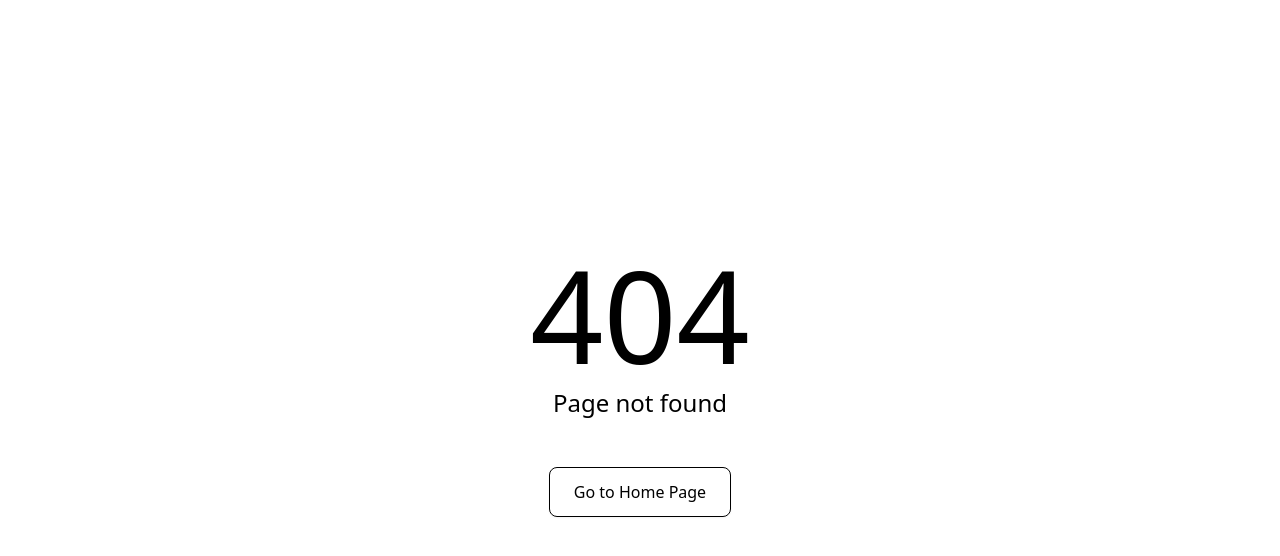
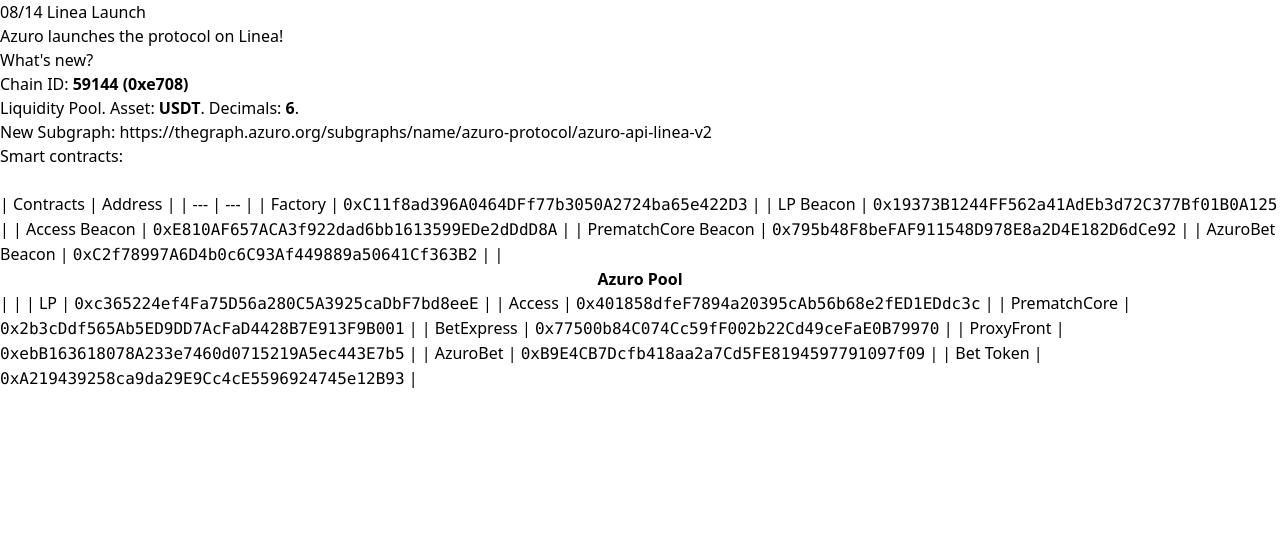
Before and after one commit to Azuro-protocol/gem-docs, a Next.js app: page /releases/5-linea in a window 1280 px wide. Before the commit this address had no page. Shown: the top 556 px of the page. Built offline with nearby package versions, Linux system fonts and the light colour scheme.

Commit message:
add linea release

```diff
--- a/pages/apis/subgraph/overview.mdx
+++ b/pages/apis/subgraph/overview.mdx
@@ -14,6 +14,7 @@ to query Azuro data.
 - Gnosis: https://thegraph.azuro.org/subgraphs/name/azuro-protocol/azuro-api-gnosis-v2
 - Polygon: https://thegraph.azuro.org/subgraphs/name/azuro-protocol/azuro-api-polygon-v2
 - Arbitrum: https://thegraph.azuro.org/subgraphs/name/azuro-protocol/azuro-api-arbitrum-one-v2
+- Linea: https://thegraph.azuro.org/subgraphs/name/azuro-protocol/azuro-api-linea-v2
 
 ### Development 2.7.3
 - Gnosis: https://thegraph.azuro.org/subgraphs/name/azuro-protocol/azuro-api-gnosis-dev-v2
--- a/pages/contracts/deployment-addresses.mdx
+++ b/pages/contracts/deployment-addresses.mdx
@@ -43,7 +43,19 @@ import { Tab, Tabs } from 'nextra-theme-docs'
 
 ### Contracts (Production)
 
-<Tabs className="mt-6" items={[ 'Arbitrum v2.7.3', 'Polygon v2.7.3', 'Gnosis v2.7.3' ]}>
+<Tabs className="mt-6" items={[ 'Linea v2.7.3', 'Arbitrum v2.7.3', 'Polygon v2.7.3', 'Gnosis v2.7.3' ]}>
+  <Tab>
+    <div className="overflow-auto">
+|||
+| --- | --- |
+| [LP](/contracts/lp) | `0xc365224ef4Fa75D56a280C5A3925caDbF7bd8eeE` |
+| [Access](/contracts/access) | `0x401858dfeF7894a20395cAb56b68e2fED1EDdc3c` |
+| [PrematchCore](/contracts/prematch-core) | `0x2b3cDdf565Ab5ED9DD7AcFaD4428B7E913F9B001` |
+| [BetExpress](/contracts/bet-express) | `0x77500b84C074Cc59fF002b22Cd49ceFaE0B79970` |
+| [AzuroBet](/contracts/azuro-bet) | `0xB9E4CB7Dcfb418aa2a7Cd5FE8194597791097f09` |
+| [ProxyFront](/contracts/proxy-front) | `0xebB163618078A233e7460d0715219A5ec443E7b5` |
+    </div>
+  </Tab>
   <Tab>
     <div className="overflow-auto">
 |||
--- /dev/null
+++ b/pages/releases/5-linea.mdx
@@ -0,0 +1,28 @@
+# 08/14 Linea Launch
+
+Azuro launches the protocol on Linea!
+
+### What's new?
+
+1. Chain ID: <b>59144 (0xe708)</b>
+2. Liquidity Pool. Asset: <b>USDT</b>. Decimals: <b>6</b>.
+3. New Subgraph: https://thegraph.azuro.org/subgraphs/name/azuro-protocol/azuro-api-linea-v2
+4. Smart contracts:
+
+<div className="mt-6 overflow-auto">
+  | Contracts | Address |
+  | --- | --- |
+  | [Factory](/contracts/factory) | `0xC11f8ad396A0464DFf77b3050A2724ba65e422D3` |
+  | [LP Beacon](/contracts/lp) | `0x19373B1244FF562a41AdEb3d72C377Bf01B0A125` |
+  | [Access Beacon](/contracts/access) | `0xE810AF657ACA3f922dad6bb1613599EDe2dDdD8A` |
+  | [PrematchCore Beacon](/contracts/prematch-core) | `0x795b48F8beFAF911548D978E8a2D4E182D6dCe92` |
+  | [AzuroBet Beacon](/contracts/azuro-bet) | `0xC2f78997A6D4b0c6C93Af449889a50641Cf363B2` |
+  | <b className="block text-center">Azuro Pool</b> |  |
+  | [LP](/contracts/lp) | `0xc365224ef4Fa75D56a280C5A3925caDbF7bd8eeE` |
+  | [Access](/contracts/access) | `0x401858dfeF7894a20395cAb56b68e2fED1EDdc3c` |
+  | [PrematchCore](/contracts/prematch-core) | `0x2b3cDdf565Ab5ED9DD7AcFaD4428B7E913F9B001` |
+  | [BetExpress](/contracts/bet-express) | `0x77500b84C074Cc59fF002b22Cd49ceFaE0B79970` |
+  | [ProxyFront](/contracts/proxy-front) | `0xebB163618078A233e7460d0715219A5ec443E7b5` |
+  | [AzuroBet](/contracts/azuro-bet) | `0xB9E4CB7Dcfb418aa2a7Cd5FE8194597791097f09` |
+  | Bet Token | `0xA219439258ca9da29E9Cc4cE5596924745e12B93` |
+</div>
--- a/pages/releases/_meta.json
+++ b/pages/releases/_meta.json
@@ -1,4 +1,7 @@
 {
+  "5-linea": {
+    "title": "08/14 Linea"
+  },
   "4-multi-outcomes-preparation": {
     "title": "07/21 Multi Outcomes (Preparation)"
   },
```
